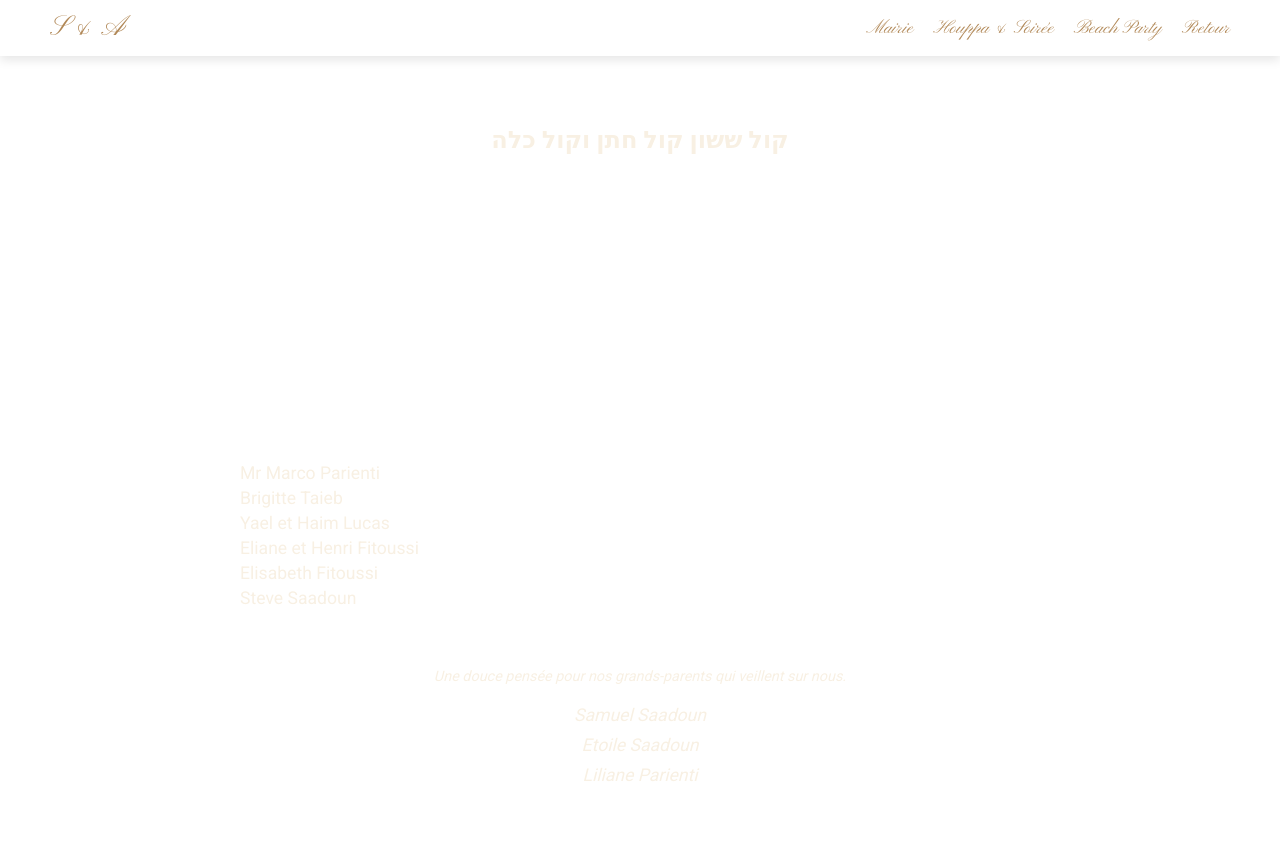
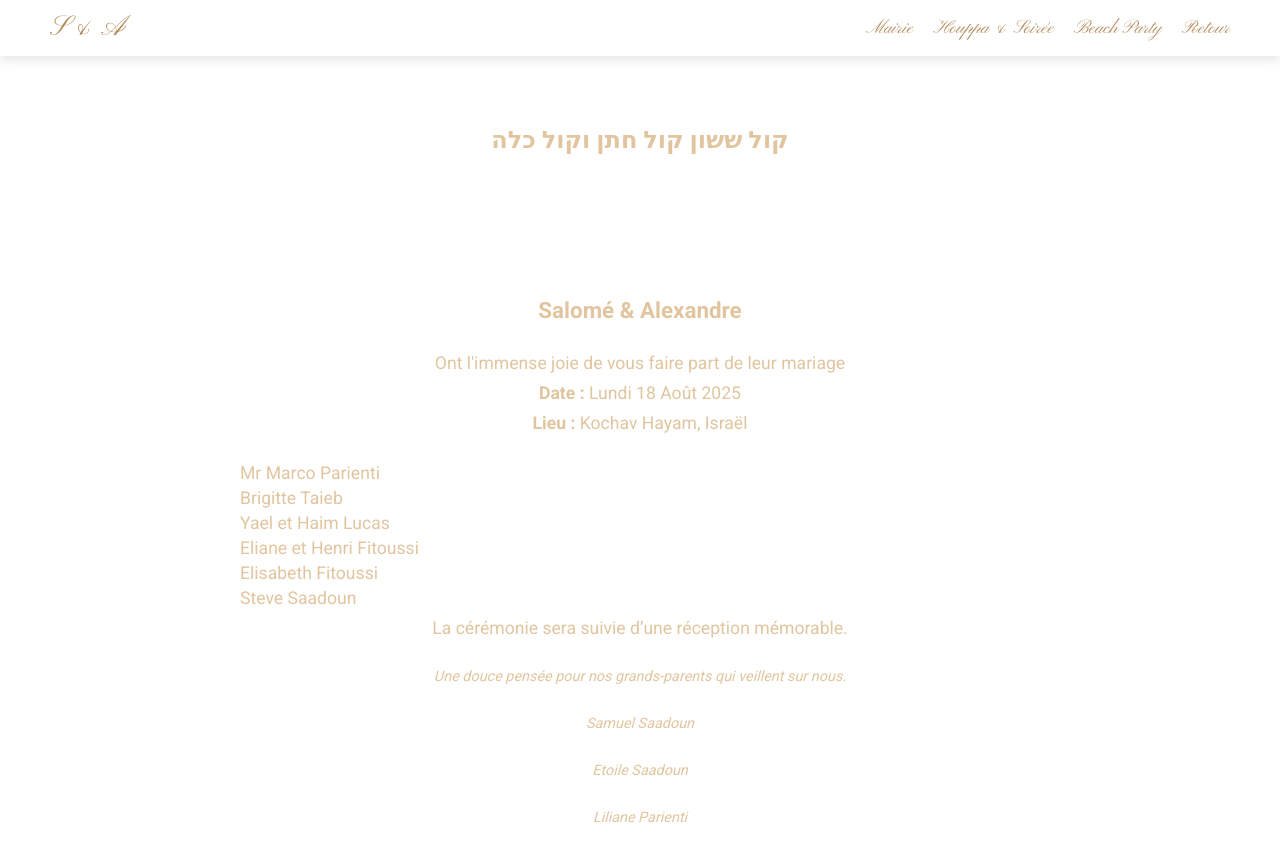
Before and after one commit to AlexandreSaadounFinance/wedding, a plain HTML site: page houppa.html in a window 1280 px wide. Drawn offline with Linux system fonts and the light colour scheme.

Commit message:
houppa.html

```diff
--- a/houppa.html
+++ b/houppa.html
@@ -66,9 +66,9 @@
         .hebrew-text {
             font-size: 1.5rem;
             font-family: 'Pinyon Script', cursive;
+            font-weight: bold;
             margin-top: 20px;
-            color: #f8f0e3;
-            font-weight: bold;
+            color: #e0c59f;
         }
 
         h1 {
@@ -81,12 +81,13 @@
             font-size: 1.2rem;
             margin-bottom: 40px;
             font-style: italic;
-            color: #f8f0e3;
+            color: #e0c59f;
         }
 
         p {
             font-size: 1.1rem;
             margin: 10px 0;
+            color: #e0c59f;
         }
 
         .highlight {
@@ -98,26 +99,19 @@
         .footer-text {
             font-size: 0.9rem;
             font-style: italic;
-            color: #f8f0e3;
+            color: #e0c59f;
             margin-top: 30px;
         }
 
         .guest-list {
             text-align: left;
             margin-top: 30px;
-            color: #f8f0e3;
+            color: #e0c59f;
             font-size: 1.1rem;
         }
 
         .guest-list p {
             margin: 5px 0;
-        }
-
-        .grandparents {
-            margin-top: 20px;
-            font-size: 1.1rem;
-            font-style: italic;
-            color: #f8f0e3;
         }
     </style>
 </head>
@@ -156,11 +150,10 @@
         <p>La cérémonie sera suivie d’une réception mémorable.</p>
 
         <p class="footer-text">Une douce pensée pour nos grands-parents qui veillent sur nous.</p>
-        <div class="grandparents">
-            <p>Samuel Saadoun</p>
-            <p>Etoile Saadoun</p>
-            <p>Liliane Parienti</p>
-        </div>
+
+        <p class="footer-text">Samuel Saadoun</p>
+        <p class="footer-text">Etoile Saadoun</p>
+        <p class="footer-text">Liliane Parienti</p>
     </div>
 </body>
 </html>
```
